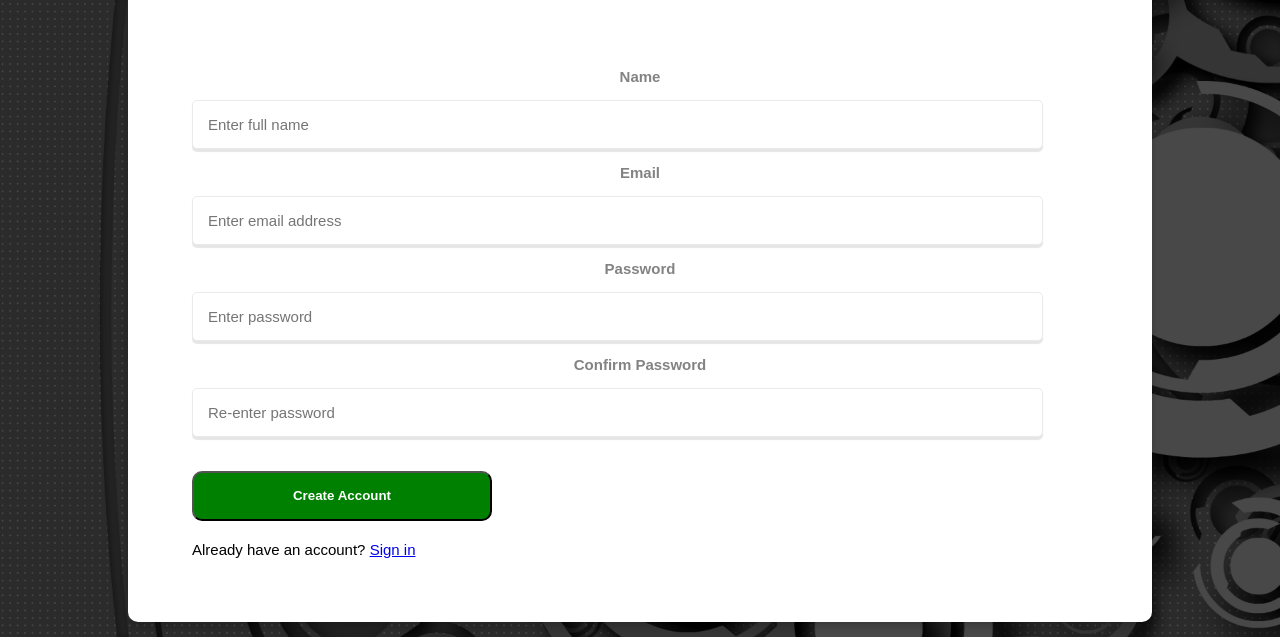
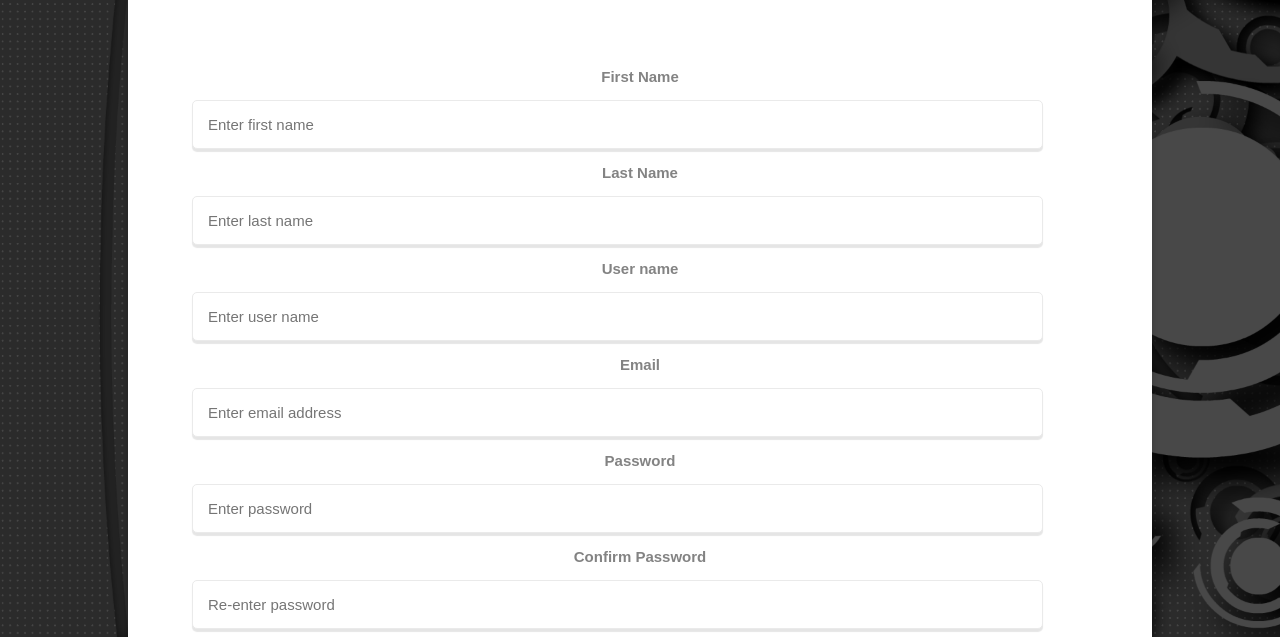
Before and after one commit to Nico-Nsereko/iReporter, a plain HTML site: page UI/signupPage.html in a window 1280 px wide. Shown: the part 163-800 px from the top of the page. Drawn offline with Linux system fonts and the light colour scheme.

Commit message:
Update sign up page

```diff
--- a/UI/signupPage.html
+++ b/UI/signupPage.html
@@ -11,8 +11,12 @@
         <div class="main_div">
 
             <form action="redflagrecords.html">
-                <p>Name</p>
-                <input type = "text" placeholder="Enter full name" required>
+                <p>First Name</p>
+                <input type = "text" placeholder="Enter first name" required>
+                <p>Last Name</p>
+                <input type = "text" placeholder="Enter last name" required>
+                <p>User name</p>
+                <input type = "text" placeholder="Enter user name" required>
                 <p>Email</p>
                 <input type = "text" placeholder="Enter email address" required>
                 <p>Password</p>
```
